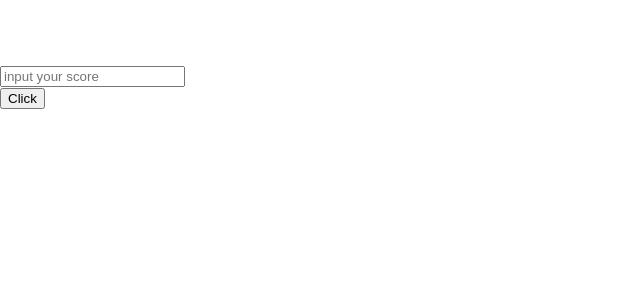
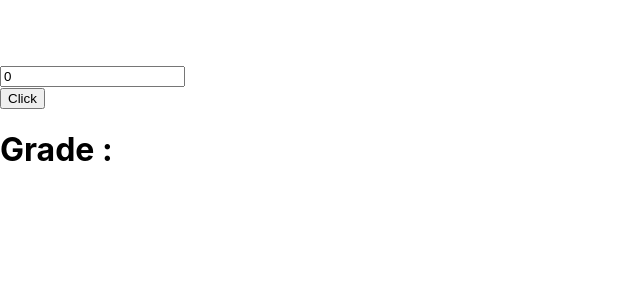
Before and after one commit to Puthxii/React-app, a React (Create React App) app: page / in a window 1280 px wide. Shown: the top 300 px of the page, without its empty margins (0-640 px from the left). Built offline with nearby package versions, Linux system fonts and the light colour scheme.

Commit message:
calculate grate

```diff
--- a/src/App.js
+++ b/src/App.js
@@ -8,17 +8,51 @@ import Button from './components/Button';
 
 class App extends Component {
 
+  state = {
+    score: 0,
+    grade: ''
+  }
+
+  inputChangeHandler = (event) => {
+    let value = event.target.value;
+    this.setState({
+      score: value
+    });
+  }
+
+  calculateGradeHandler = () => {
+    let score = this.state.score;
+    let grade = '';
+    if(score >= 80){
+      grade = 'A'
+    }else if(score >= 70){
+      grade = 'B'
+    }else if(score >= 60){
+      grade = 'C'
+    }else if(score >= 50){
+      grade = 'D'
+    }else{
+      grade = 'F'
+
+    }
+
+    this.setState({
+      grade: grade
+    });
+  }
+
 
   render() {
     return (
 
       <Containers>
        <div className="input-group mb-3">
-          <TextInput type="number" value="" placeholder="input your score" classes="form-control"/>
+          <TextInput type="number" value= {this.state.score}  placeholder="input your score" classes="form-control" change={this.inputChangeHandler}/>
         <div className="input-group-append">
-          <Button classes="btn btn-outline-secondary">Click</Button>
+          <Button classes="btn btn-outline-secondary" click={this.calculateGradeHandler}>Click</Button>
         </div>
       </div>
+      <h1>Grade : {this.state.grade}</h1>
 
       </Containers>
     );
--- a/src/components/Button.js
+++ b/src/components/Button.js
@@ -4,7 +4,7 @@ import React, {Component} from 'react';
 export default class Button extends Component{
     render() {
         return (
-            <button className={this.props.classes} >{this.props.children}</button>
+            <button className={this.props.classes} onClick={this.props.click}>{this.props.children}</button>
         )
     }
 }
--- a/src/components/TextInput.js
+++ b/src/components/TextInput.js
@@ -5,6 +5,6 @@ export default class TextInput extends Component{
     render() {
         let props = this.props;
         return (
-            <input type={props.type} className={props.classes} placeholder={props.placeholder} value={props.value}/>        )
+            <input type={props.type} className={props.classes} placeholder={props.placeholder} value={props.value}  onChange={props.change} />     )
     }
 }
```
